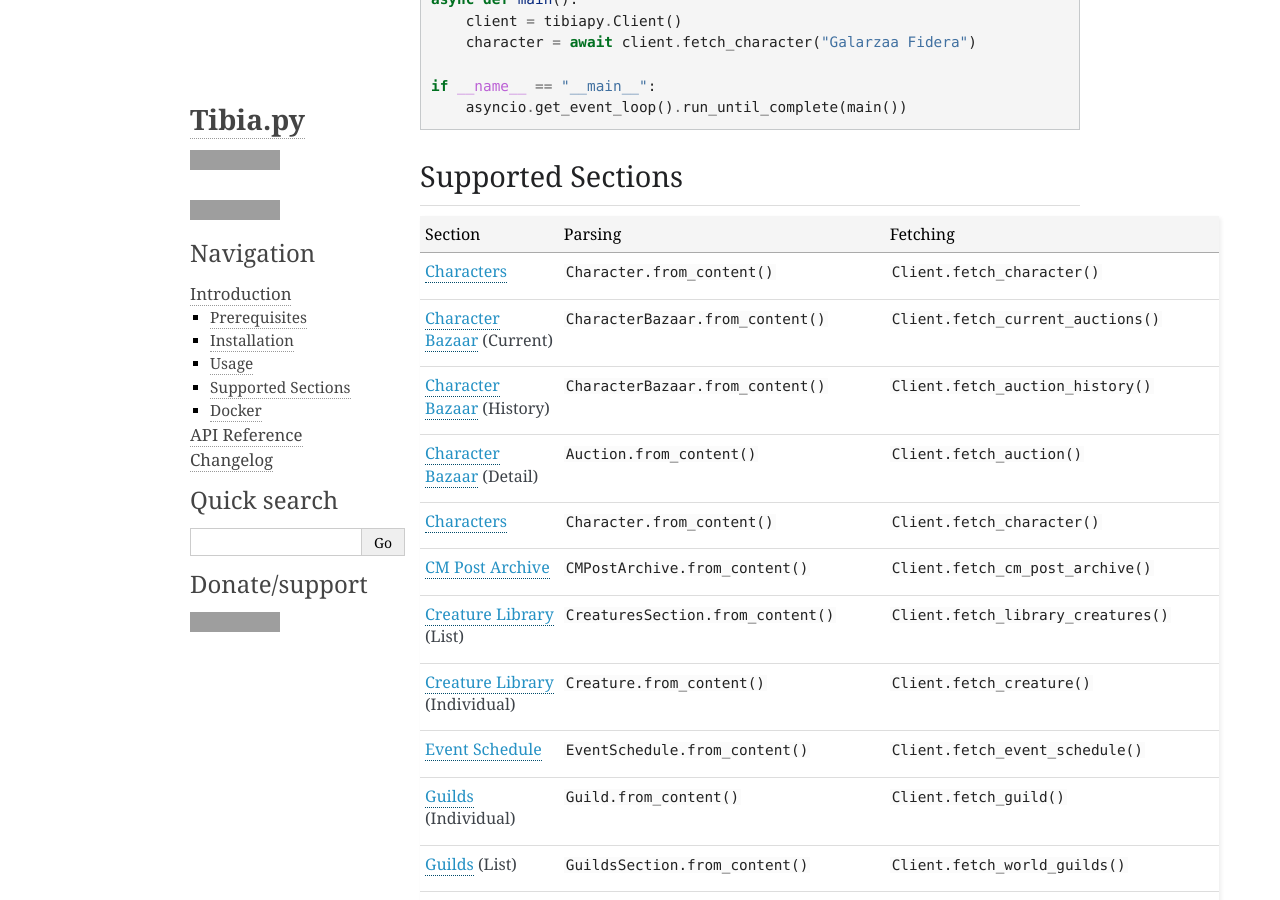
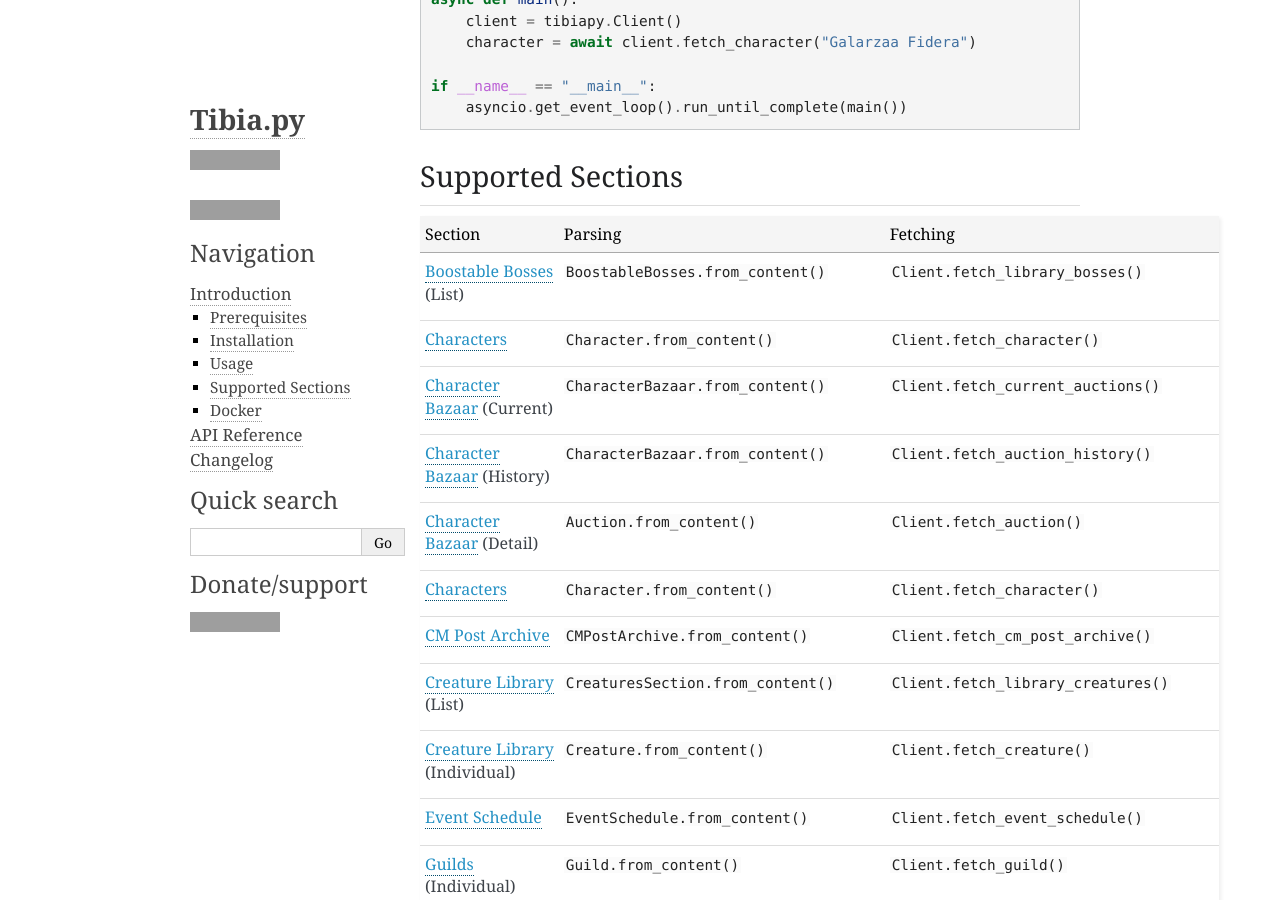
Before and after one commit to Galarzaa90/tibia.py, a Sphinx documentation site: the page built from docs/intro.rst, in a window 1280 px wide and 900 px high, scrolled down 1450 px, cut to the strip 0-900 px from the top of the window. Built offline with Sphinx 7.4.7, drawn with Linux system fonts in a browser that asks for light colours; grey boxes are pictures that could not be loaded.

Commit message:
Updated documentation

```diff
--- a/docs/intro.rst
+++ b/docs/intro.rst
@@ -76,75 +76,78 @@
 Supported Sections
 ==================
 
-+----------------------------------+--------------------------------------------+---------------------------------------------+
-|             Section              |                  Parsing                   |                  Fetching                   |
-+==================================+============================================+=============================================+
-| Characters_                      | :meth:`Character.from_content`             | :meth:`Client.fetch_character`              |
-+----------------------------------+--------------------------------------------+---------------------------------------------+
-| `Character Bazaar`_ (Current)    | :meth:`CharacterBazaar.from_content`       | :meth:`Client.fetch_current_auctions`       |
-+----------------------------------+--------------------------------------------+---------------------------------------------+
-| `Character Bazaar`_ (History)    | :meth:`CharacterBazaar.from_content`       | :meth:`Client.fetch_auction_history`        |
-+----------------------------------+--------------------------------------------+---------------------------------------------+
-| `Character Bazaar`_ (Detail)     | :meth:`Auction.from_content`               | :meth:`Client.fetch_auction`                |
-+----------------------------------+--------------------------------------------+---------------------------------------------+
-| Characters_                      | :meth:`Character.from_content`             | :meth:`Client.fetch_character`              |
-+----------------------------------+--------------------------------------------+---------------------------------------------+
-| `CM Post Archive`_               | :meth:`CMPostArchive.from_content`         | :meth:`Client.fetch_cm_post_archive`        |
-+----------------------------------+--------------------------------------------+---------------------------------------------+
-| `Creature Library`_ (List)       | :meth:`CreaturesSection.from_content`      | :meth:`Client.fetch_library_creatures`      |
-+----------------------------------+--------------------------------------------+---------------------------------------------+
-| `Creature Library`_ (Individual) | :meth:`Creature.from_content`              | :meth:`Client.fetch_creature`               |
-+----------------------------------+--------------------------------------------+---------------------------------------------+
-| `Event Schedule`_                | :meth:`EventSchedule.from_content`         | :meth:`Client.fetch_event_schedule`         |
-+----------------------------------+--------------------------------------------+---------------------------------------------+
-| Guilds_ (Individual)             | :meth:`Guild.from_content`                 | :meth:`Client.fetch_guild`                  |
-+----------------------------------+--------------------------------------------+---------------------------------------------+
-| Guilds_ (List)                   | :meth:`GuildsSection.from_content`         | :meth:`Client.fetch_world_guilds`           |
-+----------------------------------+--------------------------------------------+---------------------------------------------+
-| Guilds_ (Wars)                   | :meth:`GuildWars.from_content`             | :meth:`Client.fetch_guild_wars`             |
-+----------------------------------+--------------------------------------------+---------------------------------------------+
-| Forums_ (Section)                | :meth:`BoardEntry.list_from_content`       | :meth:`Client.fetch_forum_world_boards`     |
-|                                  |                                            | :meth:`Client.fetch_forum_trade_boards`     |
-|                                  |                                            | :meth:`Client.fetch_forum_community_boards` |
-|                                  |                                            | :meth:`Client.fetch_forum_support_boards`   |
-+----------------------------------+--------------------------------------------+---------------------------------------------+
-| Forums_ (Board)                  | :meth:`ForumBoard.from_content`            | :meth:`Client.fetch_forum_board`            |
-+----------------------------------+--------------------------------------------+---------------------------------------------+
-| Forums_ (Announcement)           | :meth:`ForumAnnouncement.from_content`     | :meth:`Client.fetch_forum_announcement`     |
-+----------------------------------+--------------------------------------------+---------------------------------------------+
-| Forums_ (Thread)                 | :meth:`ForumThread.from_content`           | :meth:`Client.fetch_forum_thread`           |
-+----------------------------------+--------------------------------------------+---------------------------------------------+
-| Highscores_                      | :meth:`Highscores.from_content`            | :meth:`Client.fetch_highscores_page`        |
-+----------------------------------+--------------------------------------------+---------------------------------------------+
-| Highscores_                      | :meth:`Highscores.from_content`            | :meth:`Client.fetch_highscores_page`        |
-+----------------------------------+--------------------------------------------+---------------------------------------------+
-| Houses_ (Individual)             | :meth:`House.from_content`                 | :meth:`Client.fetch_house`                  |
-+----------------------------------+--------------------------------------------+---------------------------------------------+
-| Houses_ (List)                   | :meth:`HousesSection.from_content`         | :meth:`Client.fetch_world_houses`           |
-+----------------------------------+--------------------------------------------+---------------------------------------------+
-| `Kill Statistics`_ (List)        | :meth:`KillStatistics.from_content`        | :meth:`Client.fetch_kill_statistics`        |
-+----------------------------------+--------------------------------------------+---------------------------------------------+
-| Leaderboards_                    | :meth:`Leaderboard.from_content`           | :meth:`Client.fetch_leaderboard`            |
-+----------------------------------+--------------------------------------------+---------------------------------------------+
-| News_ (Individual)               | :meth:`News.from_content`                  | :meth:`Client.fetch_news`                   |
-+----------------------------------+--------------------------------------------+---------------------------------------------+
-| News_ (List)                     | :meth:`NewsArchive.from_content`           | :meth:`Client.fetch_news_archive`           |
-|                                  |                                            | :meth:`Client.fetch_recent_news`            |
-+----------------------------------+--------------------------------------------+---------------------------------------------+
-| `Spell Library`_ (List)          | :meth:`SpellsSection.from_content`         | :meth:`Client.fetch_spells`                 |
-+----------------------------------+--------------------------------------------+---------------------------------------------+
-| `Spell Library`_ (Individual)    | :meth:`Spell.from_content`                 | :meth:`Client.fetch_spell`                  |
-+----------------------------------+--------------------------------------------+---------------------------------------------+
-| Tournaments_                     | :meth:`Tournament.from_content`            | :meth:`Client.fetch_tournament`             |
-+----------------------------------+--------------------------------------------+---------------------------------------------+
-| `Tournament Leaderboards`_       | :meth:`TournamentLeaderboard.from_content` | :meth:`Client.fetch_tournament_leaderboard` |
-+----------------------------------+--------------------------------------------+---------------------------------------------+
-| Worlds_ (Individual)             | :meth:`World.from_content`                 | :meth:`Client.fetch_world`                  |
-+----------------------------------+--------------------------------------------+---------------------------------------------+
-| Worlds_ (List)                   | :meth:`WorldOverview.from_content`         | :meth:`Client.fetch_world_list`             |
-+----------------------------------+--------------------------------------------+---------------------------------------------+
++----------------------------------+--------------------------------------------+----------------------------------------------+
+| Section                          | Parsing                                    | Fetching                                     |
++==================================+============================================+==============================================+
+| `Boostable Bosses`_ (List)       | :meth:`BoostableBosses.from_content`       | :meth:`Client.fetch_library_bosses`          |
++----------------------------------+--------------------------------------------+----------------------------------------------+
+| Characters_                      | :meth:`Character.from_content`             | :meth:`Client.fetch_character`               |
++----------------------------------+--------------------------------------------+----------------------------------------------+
+| `Character Bazaar`_ (Current)    | :meth:`CharacterBazaar.from_content`       | :meth:`Client.fetch_current_auctions`        |
++----------------------------------+--------------------------------------------+----------------------------------------------+
+| `Character Bazaar`_ (History)    | :meth:`CharacterBazaar.from_content`       | :meth:`Client.fetch_auction_history`         |
++----------------------------------+--------------------------------------------+----------------------------------------------+
+| `Character Bazaar`_ (Detail)     | :meth:`Auction.from_content`               | :meth:`Client.fetch_auction`                 |
++----------------------------------+--------------------------------------------+----------------------------------------------+
+| Characters_                      | :meth:`Character.from_content`             | :meth:`Client.fetch_character`               |
++----------------------------------+--------------------------------------------+----------------------------------------------+
+| `CM Post Archive`_               | :meth:`CMPostArchive.from_content`         | :meth:`Client.fetch_cm_post_archive`         |
++----------------------------------+--------------------------------------------+----------------------------------------------+
+| `Creature Library`_ (List)       | :meth:`CreaturesSection.from_content`      | :meth:`Client.fetch_library_creatures`       |
++----------------------------------+--------------------------------------------+----------------------------------------------+
+| `Creature Library`_ (Individual) | :meth:`Creature.from_content`              | :meth:`Client.fetch_creature`                |
++----------------------------------+--------------------------------------------+----------------------------------------------+
+| `Event Schedule`_                | :meth:`EventSchedule.from_content`         | :meth:`Client.fetch_event_schedule`          |
++----------------------------------+--------------------------------------------+----------------------------------------------+
+| Guilds_ (Individual)             | :meth:`Guild.from_content`                 | :meth:`Client.fetch_guild`                   |
++----------------------------------+--------------------------------------------+----------------------------------------------+
+| Guilds_ (List)                   | :meth:`GuildsSection.from_content`         | :meth:`Client.fetch_world_guilds`            |
++----------------------------------+--------------------------------------------+----------------------------------------------+
+| Guilds_ (Wars)                   | :meth:`GuildWars.from_content`             | :meth:`Client.fetch_guild_wars`              |
++----------------------------------+--------------------------------------------+----------------------------------------------+
+|| Forums_ (Section)               || :meth:`BoardEntry.list_from_content`      || :meth:`Client.fetch_forum_world_boards`     |
+||                                 ||                                           || :meth:`Client.fetch_forum_trade_boards`     |
+||                                 ||                                           || :meth:`Client.fetch_forum_community_boards` |
+||                                 ||                                           || :meth:`Client.fetch_forum_support_boards`   |
++----------------------------------+--------------------------------------------+----------------------------------------------+
+| Forums_ (Board)                  | :meth:`ForumBoard.from_content`            | :meth:`Client.fetch_forum_board`             |
++----------------------------------+--------------------------------------------+----------------------------------------------+
+| Forums_ (Announcement)           | :meth:`ForumAnnouncement.from_content`     | :meth:`Client.fetch_forum_announcement`      |
++----------------------------------+--------------------------------------------+----------------------------------------------+
+| Forums_ (Thread)                 | :meth:`ForumThread.from_content`           | :meth:`Client.fetch_forum_thread`            |
++----------------------------------+--------------------------------------------+----------------------------------------------+
+| Highscores_                      | :meth:`Highscores.from_content`            | :meth:`Client.fetch_highscores_page`         |
++----------------------------------+--------------------------------------------+----------------------------------------------+
+| Highscores_                      | :meth:`Highscores.from_content`            | :meth:`Client.fetch_highscores_page`         |
++----------------------------------+--------------------------------------------+----------------------------------------------+
+| Houses_ (Individual)             | :meth:`House.from_content`                 | :meth:`Client.fetch_house`                   |
++----------------------------------+--------------------------------------------+----------------------------------------------+
+| Houses_ (List)                   | :meth:`HousesSection.from_content`         | :meth:`Client.fetch_world_houses`            |
++----------------------------------+--------------------------------------------+----------------------------------------------+
+| `Kill Statistics`_ (List)        | :meth:`KillStatistics.from_content`        | :meth:`Client.fetch_kill_statistics`         |
++----------------------------------+--------------------------------------------+----------------------------------------------+
+| Leaderboards_                    | :meth:`Leaderboard.from_content`           | :meth:`Client.fetch_leaderboard`             |
++----------------------------------+--------------------------------------------+----------------------------------------------+
+| News_ (Individual)               | :meth:`News.from_content`                  | :meth:`Client.fetch_news`                    |
++----------------------------------+--------------------------------------------+----------------------------------------------+
+|| News_ (List)                    || :meth:`NewsArchive.from_content`          || :meth:`Client.fetch_news_archive`           |
+||                                 ||                                           || :meth:`Client.fetch_recent_news`            |
++----------------------------------+--------------------------------------------+----------------------------------------------+
+| `Spell Library`_ (List)          | :meth:`SpellsSection.from_content`         | :meth:`Client.fetch_spells`                  |
++----------------------------------+--------------------------------------------+----------------------------------------------+
+| `Spell Library`_ (Individual)    | :meth:`Spell.from_content`                 | :meth:`Client.fetch_spell`                   |
++----------------------------------+--------------------------------------------+----------------------------------------------+
+| Tournaments_                     | :meth:`Tournament.from_content`            | :meth:`Client.fetch_tournament`              |
++----------------------------------+--------------------------------------------+----------------------------------------------+
+| `Tournament Leaderboards`_       | :meth:`TournamentLeaderboard.from_content` | :meth:`Client.fetch_tournament_leaderboard`  |
++----------------------------------+--------------------------------------------+----------------------------------------------+
+| Worlds_ (Individual)             | :meth:`World.from_content`                 | :meth:`Client.fetch_world`                   |
++----------------------------------+--------------------------------------------+----------------------------------------------+
+| Worlds_ (List)                   | :meth:`WorldOverview.from_content`         | :meth:`Client.fetch_world_list`              |
++----------------------------------+--------------------------------------------+----------------------------------------------+
 
 
+.. _Boostable Bosses: https://www.tibia.com/library/?subtopic=boostablebosses
 .. _Characters: https://www.tibia.com/community/?subtopic=characters
 .. _Character Bazaar: https://www.tibia.com/charactertrade/?subtopic=currentcharactertrades
 .. _CM Post Archive: https://www.tibia.com/forum/?subtopic=forum&action=cm_post_archive
```
Also changed, not shown: docs/api.rst (+19 -0 lines).
